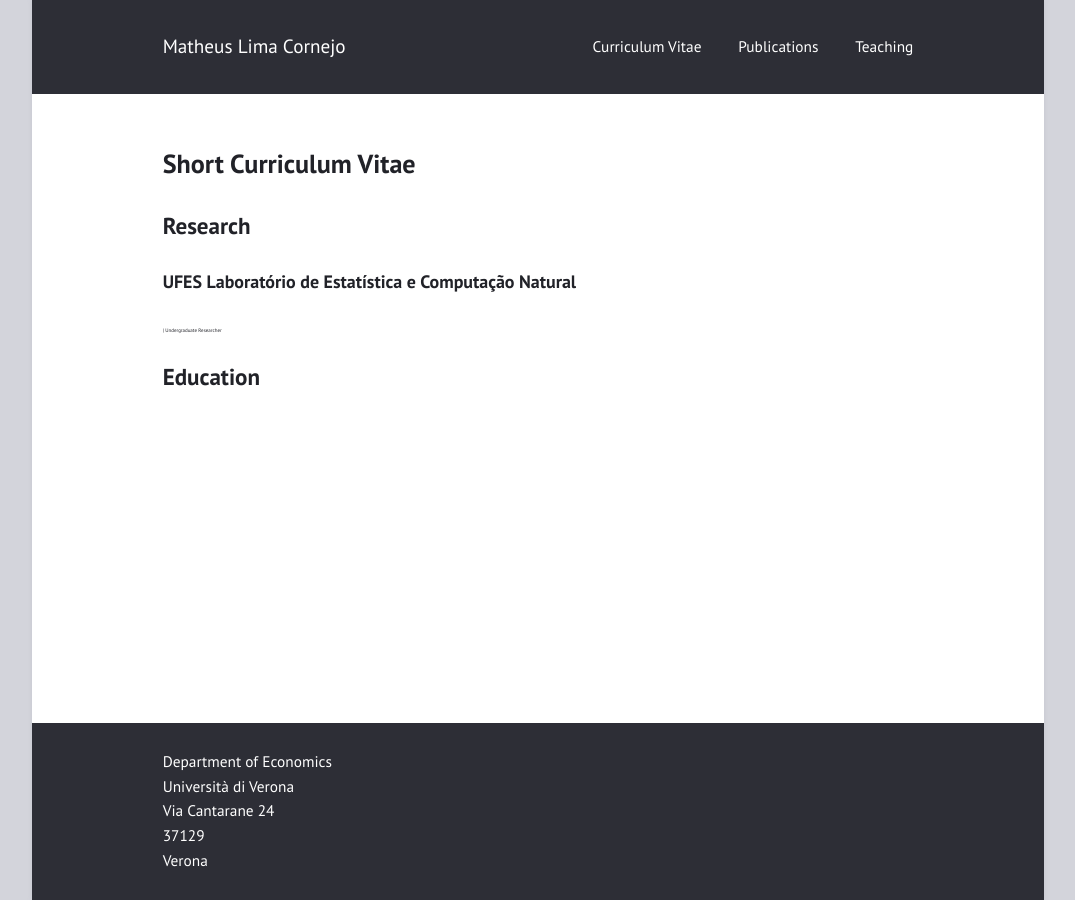
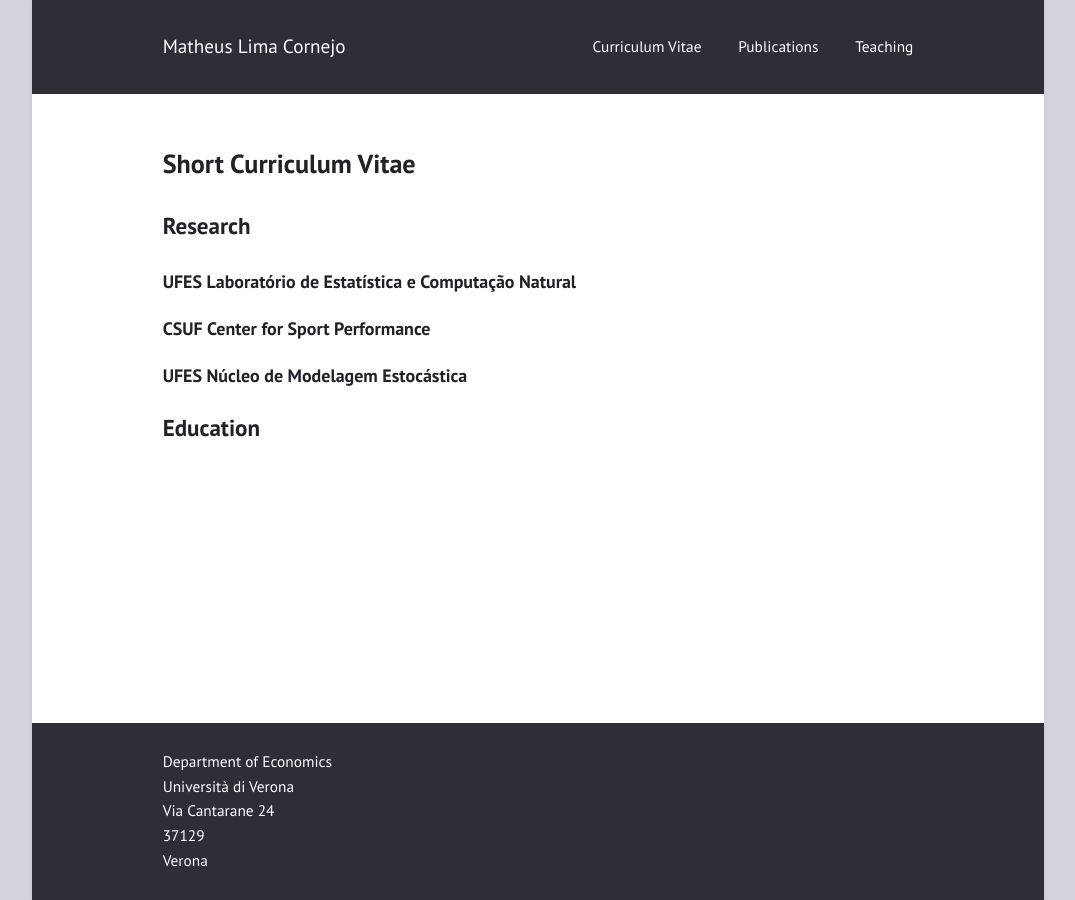
Before and after one commit to limacornejo/limacornejo.github.io, a Jekyll site: the page built from cv.md, in a window 1280 px wide. Shown: the whole page, without its empty margins (102-1177 px from the left). Built offline with Jekyll 4.4.1, drawn with Linux system fonts in a browser that asks for light colours.

Commit message:
Update cv.md

```diff
--- a/cv.md
+++ b/cv.md
@@ -7,8 +7,11 @@ layout: page
 
 <header><h2>Research</h2></header>
 
-<p><h3>UFES Laboratório de Estatística e Computação Natural</h3><small style="font-size:5px;"> | Undergraduate Researcher </small></p>
-<p>
+<p><h3>UFES Laboratório de Estatística e Computação Natural</h3></p>
+
+<p><h3>CSUF Center for Sport Performance</h3></p>
+
+<p><h3>UFES Núcleo de Modelagem Estocástica</h3></p>
 
 
 <header><h2>Education</h2></header>
```
